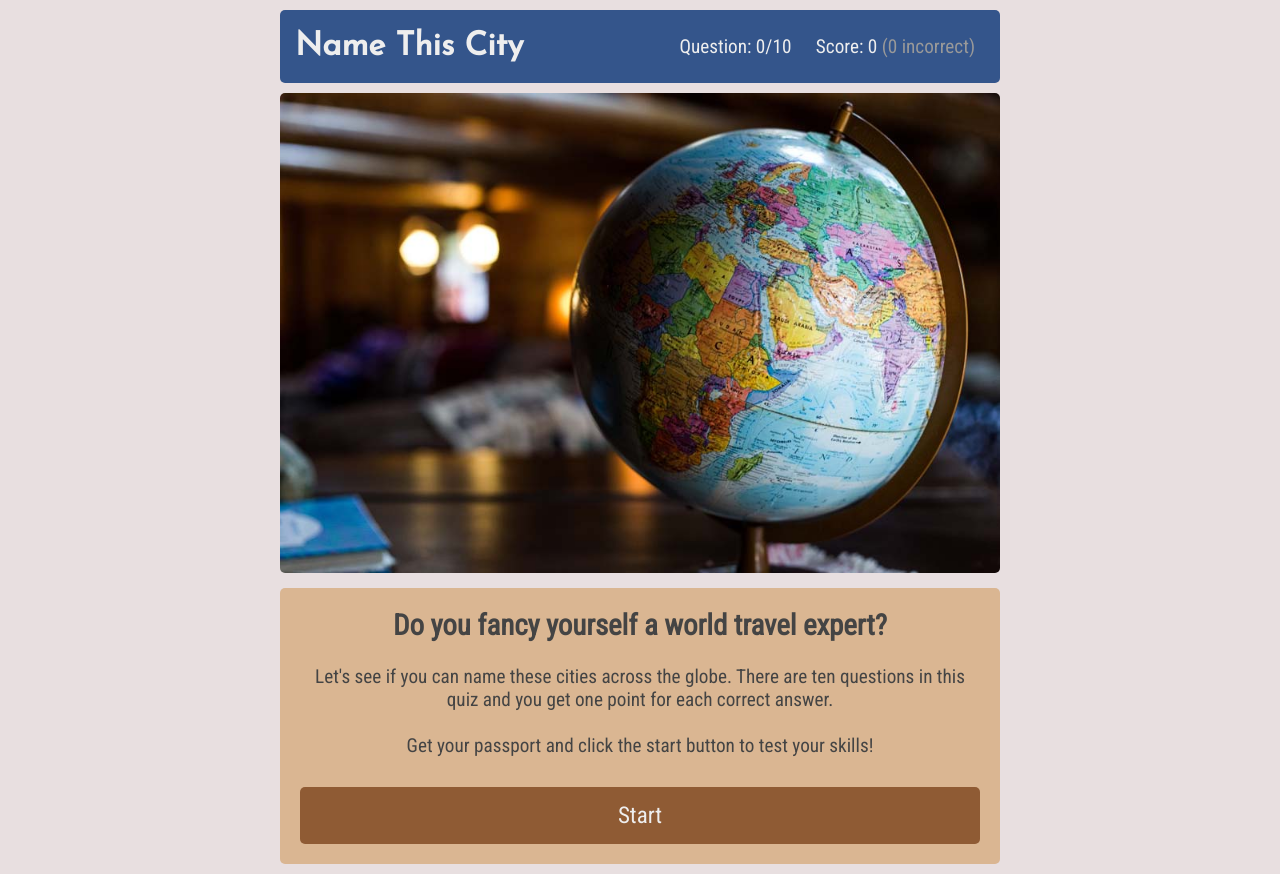
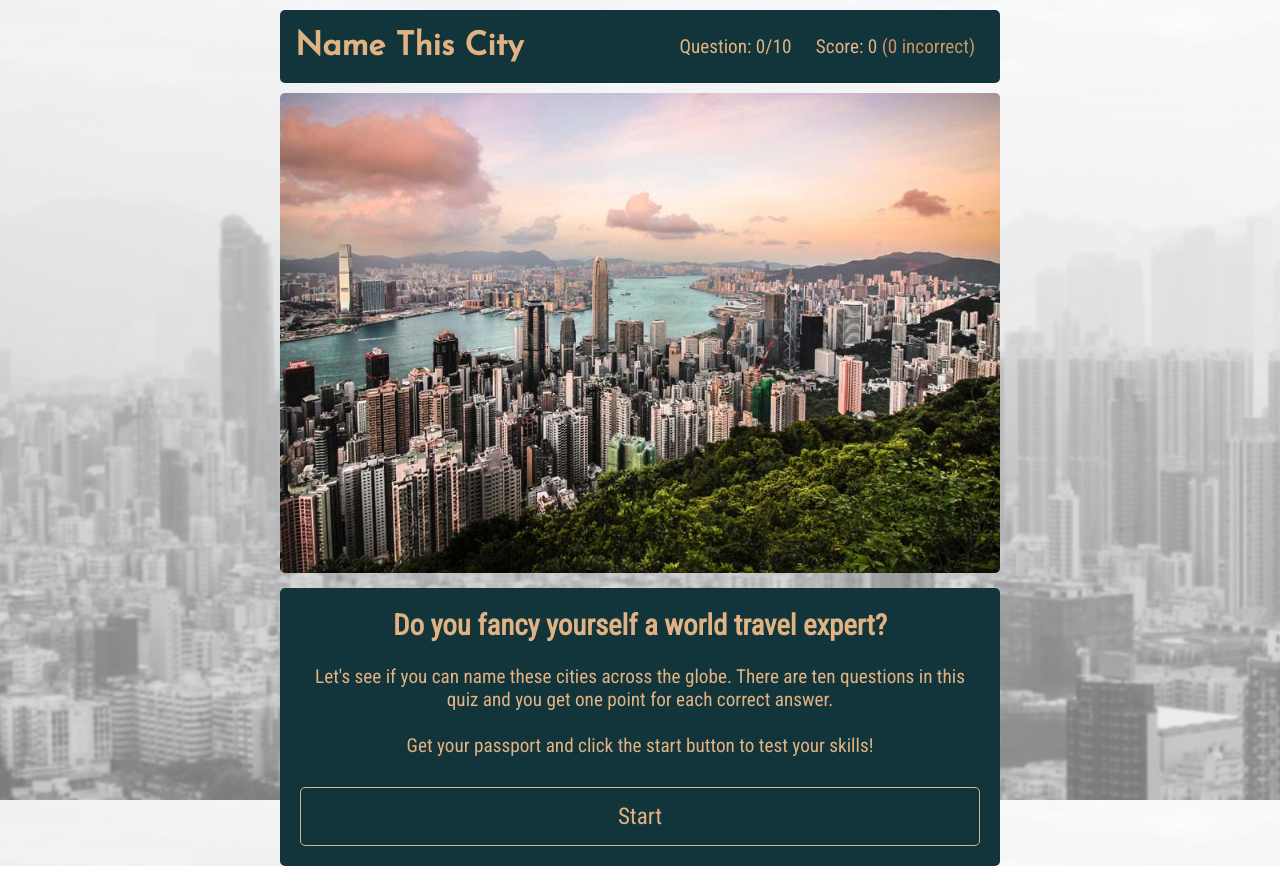
Before and after one commit to gavinmgrant/quiz-app, a plain HTML site: page index.html in a window 1280 px wide. Drawn offline with nearby package versions, Linux system fonts and the light colour scheme.

Commit message:
color palette update

```diff
--- a/index.css
+++ b/index.css
@@ -2,21 +2,33 @@
     box-sizing: border-box;
     margin: 0 auto;
     padding: 0px;
-  }
+}
+
+html {
+    margin: 0;
+    height: 100%;
+    background: url("photos/background.png") no-repeat center center fixed;
+    -webkit-background-size: cover;
+    -moz-background-size: cover;
+    -o-background-size: cover;
+    background-size: cover;
+    background-repeat: no-repeat;
+    background-attachment: fixed;
+}
 
 body {
     font-family: 'Roboto Condensed', sans-serif;
     font-size: 1em;
-    color: #444444;
-    background-color: #E8DFE0;
+    color: #e1b382;
     padding: 0px;
+    background: none;
 }
 
 header {
     display: block;
     width: 90%;
-    background-color: #34558b;
-    color: #EEEEEE;
+    background-color: #12343b;
+    color: #e1b382;
     padding: 15px;
     margin-top: 10px;
     margin-bottom: 10px;
@@ -34,12 +46,8 @@ header h1 {
     padding: 5px;
 }
 
-.startoverButton {
-    background-color: #C11E25;
-}
-
 .incorrectColor {
-    color: #999999;
+    color: #c89666;
 }
 
 main {
@@ -55,7 +63,7 @@ img {
 
 .questionArea, .answersArea, .bottom {
     padding: 20px;
-    background-color: #DAB692;
+    background-color: #12343b;
     border-radius: 5px;
     margin-top: 10px;
     margin-bottom: 10px;
@@ -74,8 +82,9 @@ input[type=radio] {
 }
 
 button {
-    color: #EEEEEE;
-    background-color: #8F5B34;
+    color: #e1b382;
+    background-color: #12343b;
+    border: 1px solid #e1b382;
     font-family: 'Roboto Condensed', sans-serif;
     font-size: 1.2em;
     margin-left: auto;
@@ -85,24 +94,21 @@ button {
     padding: 15px;
     width: 100%;
     border-radius: 5px;
-    border: none;
 }
 
-button:hover {
-    background-color: #8D9B6A;
-}
-
+button:hover,
 .startoverButton:hover {
-    background-color: #EEEEEE;
-    color: #C11E25;
+    color: #12343b;
+    background-color: #e1b382;
+    border: 1px solid #e1b382;
 }
 
 .startoverButton {
-    width: 40%;
+    width: 50%;
 }
 
 .wrong {
-    color: #C11E25;
+    color: #edd1b4;
 }
 
 @media screen and (min-width: 320px) {
@@ -137,7 +143,6 @@ button:hover {
 @media screen and (min-width: 840px) {
     body {
         font-size: 1.2em;
-        background-color: #E8DFE0;
     }
 
     header {
--- a/index.html
+++ b/index.html
@@ -25,7 +25,7 @@
 
     <main role="main">
         <section class="photoArea">
-            <img src="photos/globe.jpg" alt="Globe of the world"/>
+            <img src="photos/hong-kong.jpg" alt="A view of the Hong Kong skyline."/>
         </section>
         <section class="startQuiz bottom">
             <h2>Do you fancy yourself a world travel expert?</h2><br>
```
Also changed, not shown: photos/background.png (added), photos/hong-kong.jpg (added).
